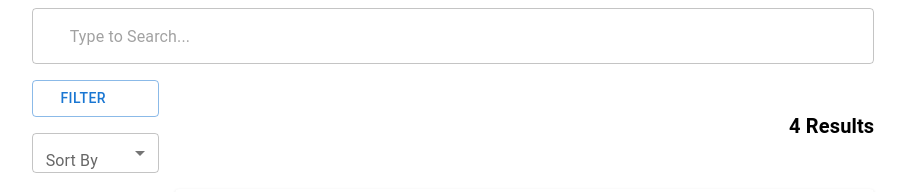
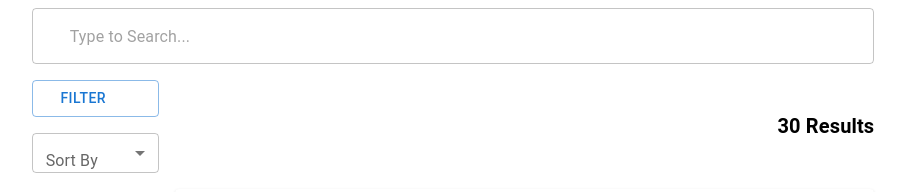
Before and after one commit to ismaC95/WebCloudApp_CA, a React (Vite) app in the folder courses-app/: page / in a window 1280 px wide. Shown: the top 192 px of the page, without its empty margins (187-1093 px from the left). Built offline with nearby package versions, Linux system fonts and the light colour scheme; some icons are missing.

Commit message:
Filered results functionality

```diff
--- a/courses-app/src/components/CoursesDisplay.jsx
+++ b/courses-app/src/components/CoursesDisplay.jsx
@@ -1,18 +1,11 @@
 import { Stack } from '@mui/material'
 
-import courses from '../data/CoursesDatabase'
 import CourseCard from '../components/CourseCard'
 import PaginationComp from '../components/PaginationComp'
 
 
-const CoursesDisplay = ({filters}) => {
-  const filteredCourses = courses.filter(course => {
-    return Object.keys(filters).every(key => {
-      if (filters[key].length === 0) return true;
-      return filters[key].includes(course[key]);
-    });
-  });
-  console.log(filteredCourses);
+const CoursesDisplay = ({filteredCourses}) => {
+
   return (
     <Stack direction='column'>
         {filteredCourses.map(course=>(
--- a/courses-app/src/pages/CourseList.jsx
+++ b/courses-app/src/pages/CourseList.jsx
@@ -6,6 +6,7 @@ import SearchBar from "../components/SearchBar"
 import CourseFilterBtn from "../components/CourseFilterBtn"
 import FilterChip from "../components/FilterChip"
 
+import courses from '../data/CoursesDatabase'
 import CoursesDisplay from '../components/CoursesDisplay'
 import FilterSelection from '../components/FilterSelection'
 
@@ -18,6 +19,14 @@ function CourseList() {
         category: [],
         level: [],
     });
+
+    //filtered courses
+    const filteredCourses = courses.filter(course => {
+        return Object.keys(filters).every(key => {
+          if (filters[key].length === 0) return true;
+          return filters[key].includes(course[key]);
+        });
+      });
 
     //Filter button functionality
     const [filtersVisible, setFiltersVisible] = useState(true);
@@ -53,7 +62,9 @@ function CourseList() {
                             <FilterChip filters={filters} setFilters={setFilters} />
                         </Grid>
                         <Grid size={3} display={'flex'} alignItems="center" justifyContent={'flex-end'}>
-                            <Typography fontWeight='bold' variant='h6'>4 Results</Typography>
+                            <Typography fontWeight={"bold"} variant="h6">
+                                {filteredCourses.length} {filteredCourses.length === 1 ? "Result" : "Results"}
+                            </Typography>
                         </Grid>
                     </Grid>
                 </Grid>
@@ -80,7 +91,7 @@ function CourseList() {
                         sm: filtersVisible ? 8 : 12,
                         md: filtersVisible ? 9 : 12,
                         lg: filtersVisible ? 10 : 12}}>
-                        <CoursesDisplay filters={filters}/>
+                        <CoursesDisplay filteredCourses={filteredCourses}/>
                     </Grid>
                 </Grid>
             </Grid>
```
